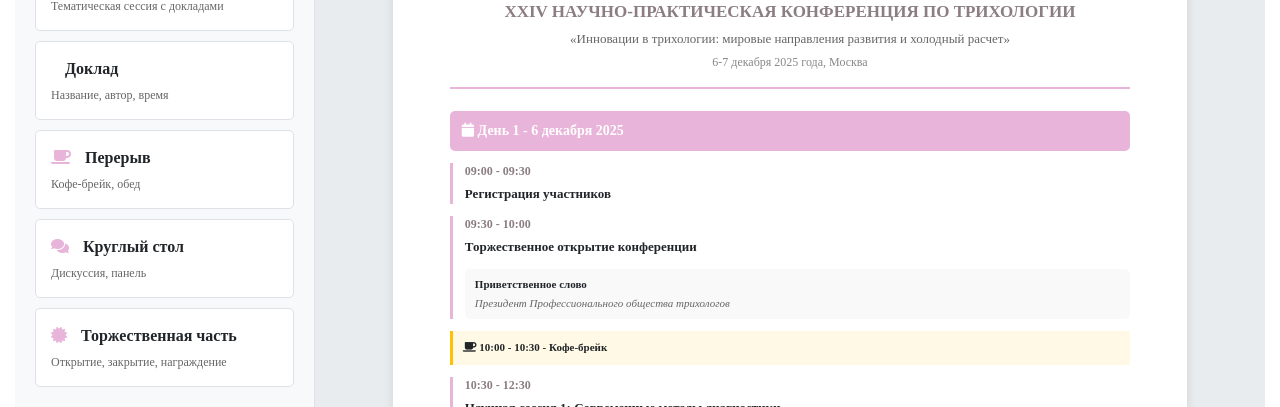
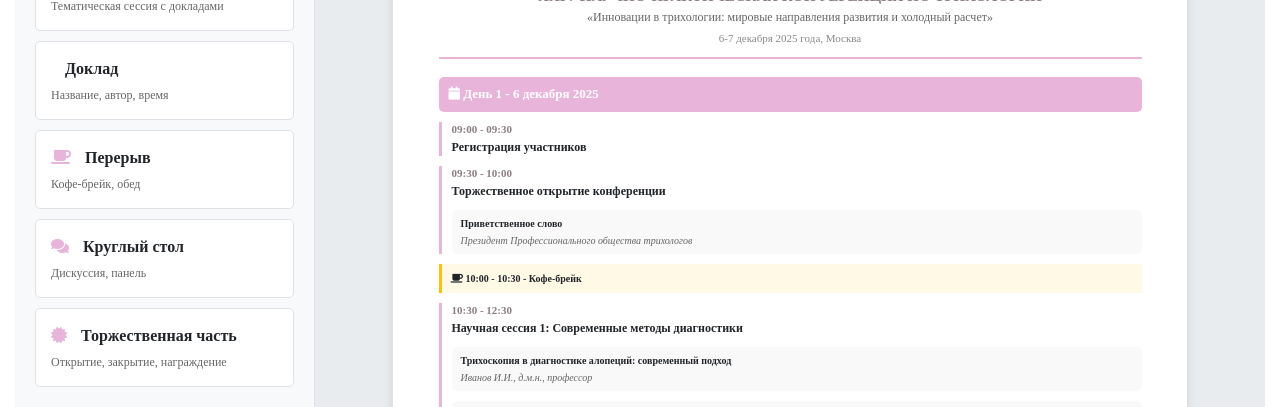
Before and after one commit to kbgdov-dev/scientific-program, a plain HTML site: page index.html in a window 1280 px wide. Shown: the part 496-903 px from the top of the page. Drawn offline with nearby package versions, Linux system fonts and the light colour scheme.

Commit message:
Tighten PDF layout sizing

```diff
--- a/assets/css/style.css
+++ b/assets/css/style.css
@@ -118,18 +118,18 @@ body {
     background: white;
     max-width: 210mm; /* A4 width */
     margin: 0 auto;
-    padding: 15mm;
+    padding: 12mm;
     box-shadow: 0 0 10px rgba(0,0,0,0.1);
     min-height: 297mm; /* A4 height */
-    font-size: 11px;
-    line-height: 1.4;
+    font-size: 10px;
+    line-height: 1.3;
 }
 
 .program-header {
     text-align: center;
-    margin-bottom: 22px;
+    margin-bottom: 18px;
     border-bottom: 2px solid var(--primary-color);
-    padding-bottom: 16px;
+    padding-bottom: 12px;
 }
 
 .program-logo {
@@ -138,66 +138,66 @@ body {
 }
 
 .program-title {
-    font-size: 17px;
+    font-size: 15px;
     font-weight: bold;
     color: var(--secondary-color);
-    margin: 6px 0;
+    margin: 4px 0;
     text-transform: uppercase;
 }
 
 .program-subtitle {
-    font-size: 13px;
+    font-size: 12px;
     color: #666;
-    margin: 4px 0;
+    margin: 3px 0;
 }
 
 .program-date {
-    font-size: 12px;
+    font-size: 11px;
     color: #888;
-    margin-top: 6px;
+    margin-top: 5px;
 }
 
 .day-section {
-    margin: 18px 0;
+    margin: 14px 0;
     page-break-inside: avoid;
 }
 
 .day-header {
     background: var(--primary-color);
     color: white;
-    padding: 10px 12px;
-    font-size: 14px;
+    padding: 9px 10px;
+    font-size: 13px;
     font-weight: bold;
     border-radius: 5px;
-    margin-bottom: 12px;
+    margin-bottom: 10px;
     position: relative;
 }
 
 .session-block {
-    margin: 12px 0;
+    margin: 10px 0;
     border-left: 3px solid var(--primary-color);
-    padding-left: 12px;
+    padding-left: 10px;
     page-break-inside: avoid;
 }
 
 .session-time {
     font-weight: bold;
     color: var(--secondary-color);
-    font-size: 12px;
-    margin-bottom: 6px;
+    font-size: 11px;
+    margin-bottom: 4px;
 }
 
 .session-title {
-    font-size: 13px;
+    font-size: 12px;
     font-weight: bold;
-    margin-bottom: 6px;
+    margin-bottom: 5px;
     position: relative;
-    padding-right: 40px;
+    padding-right: 38px;
 }
 
 .talk-item {
-    margin: 12px 0;
-    padding: 8px 10px;
+    margin: 10px 0;
+    padding: 7px 9px;
     background: #f9f9f9;
     border-radius: 5px;
     page-break-inside: avoid;
@@ -217,9 +217,9 @@ body {
 
 .break-item {
     background: #fff9e6;
-    padding: 9px 10px;
+    padding: 8px 9px;
     border-left: 3px solid #ffc107;
-    margin: 12px 0;
+    margin: 10px 0;
     font-weight: bold;
     page-break-inside: avoid;
     position: relative;
```
